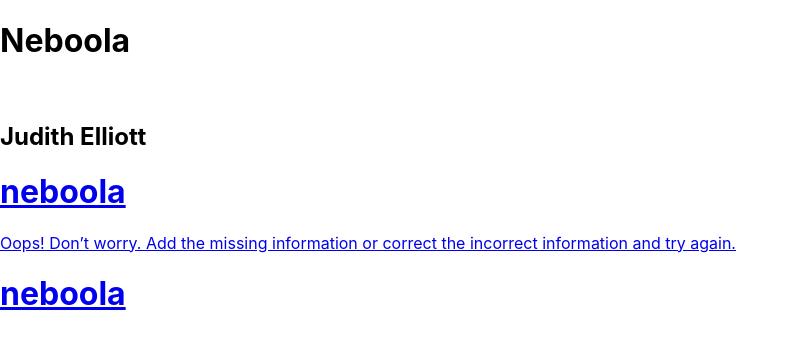
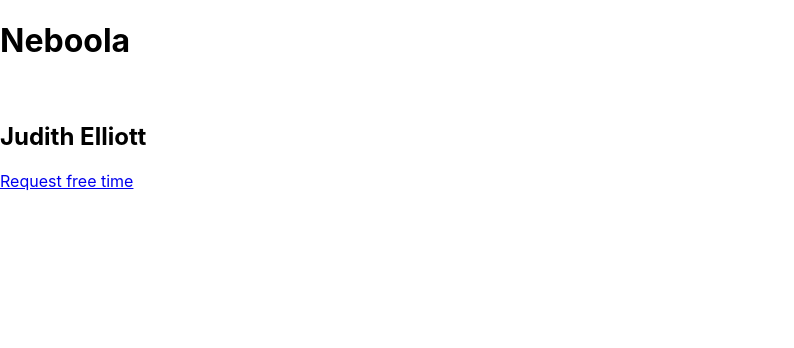
Before and after one commit to Adalab/project-g-m4-neboola, a React (Create React App) app: page /#/profile in a window 1280 px wide. Shown: the top 348 px of the page, without its empty margins (0-794 px from the left). Built offline with nearby package versions, Linux system fonts and the light colour scheme.

Commit message:
add html to Profile component

```diff
--- a/src/components/Error.js
+++ b/src/components/Error.js
@@ -5,9 +5,9 @@
 const Error = props => {
 	return(
 		<React.Fragment>
-      <div>
-
-      <p className="">Oops! Don’t worry. Add the missing information or correct the incorrect information and try again.</p>
+      <div className="container_error">
+		{/*<i className="icon_error"></i>*/}
+        <p className="text_error">Oops! Don’t worry. Add the missing information or correct the incorrect information and try again.</p>
       </div>
 		</React.Fragment>
 
--- a/src/components/Login.js
+++ b/src/components/Login.js
@@ -10,7 +10,7 @@
           <h1 className="header_title">neboola</h1>
         </header>
 
-      <main>
+      <main className="app_main">
 		    <h2 className="main_title">Vacaioonero</h2>
         <label htmlFor="" className="label_login">
           <input type="mail" className="input_mail"/>
--- a/src/components/Profile.js
+++ b/src/components/Profile.js
@@ -1,22 +1,41 @@
 import React from 'react';
 //import PropTypes from 'prop-types';
-import Info from './Info';
-import NewRequest from './NewRequest';
+//import Info from './Info';
+//import NewRequest from './NewRequest';
 import { Link } from 'react-router-dom';
 
 const Profile = props => {
 	return(
 		<React.Fragment>
-      <header>
-        <h1 className="">Neboola</h1>
+      <header className="prof_header">
+        <h1 className="prof_title">Neboola</h1>
       </header>
-      <main>
-        <div className="">
-          <img src="" alt="" className=""/>
-          <h2 className="">Judith Elliott</h2>
-          <Link to=""><NewRequest/></Link>
+      <main className="prof_main">
+        <div className="prof_container">
+          <img src="" alt="" className="prof_img"/>
+          <h2 className="prof_user-name">Judith Elliott</h2>
+          <p className="prof_mail"></p>
+          <Link to="/newRequest" className="newrequest_link">
+            Request free time
+          </Link>
         </div>
-        <Link to=""><Info/></Link>
+        <div className="info_conatiner-nav">
+          <Link to="/newRequest" className="newrequest_link">
+            <div className="prof-info_container">
+              {/*<i></i> */}
+              <p className="prof_number"></p>
+              <p className="prof_text"></p>
+            </div>
+          </Link>
+
+          <Link to="/newRequest" className="newrequest_link">
+            <div className="prof-info_container">
+              {/*<i></i> */}
+              <p className="prof_number"></p>
+              <p className="prof_text"></p>
+            </div>
+          </Link>
+        </div>
       </main>
 		</React.Fragment>
 
```
